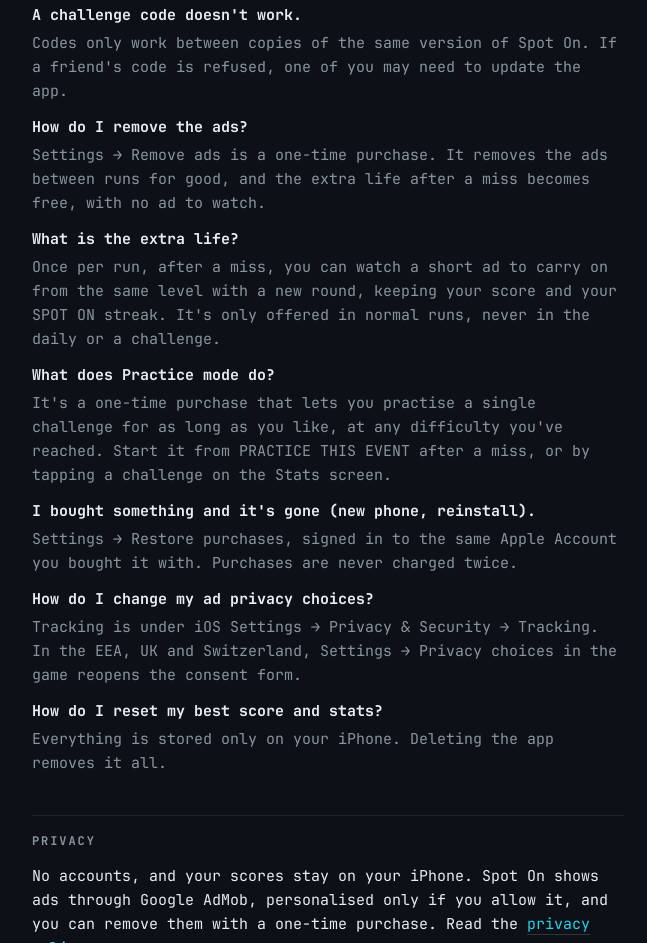
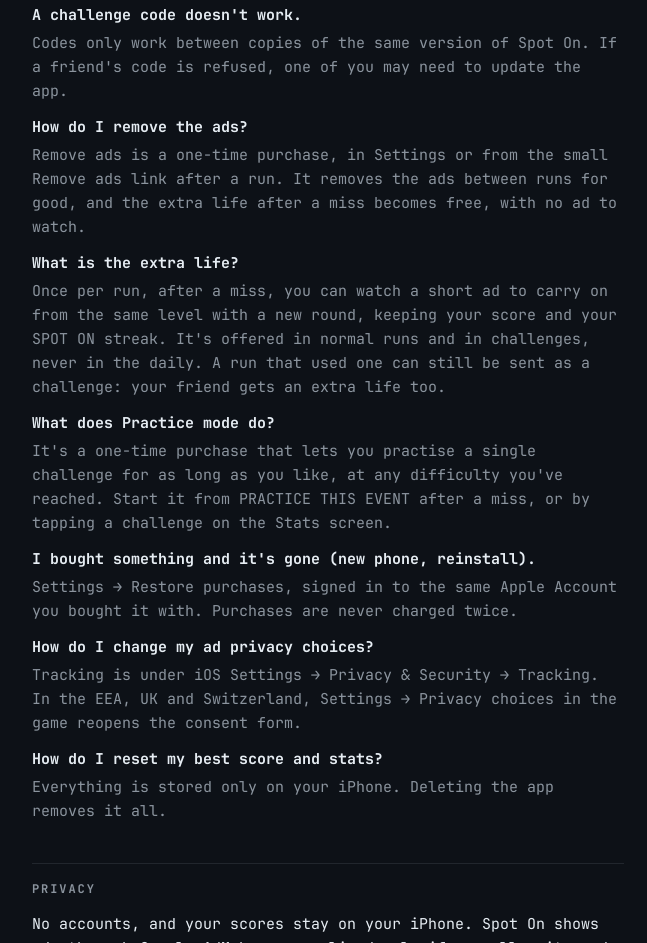
Before and after one commit to constable-co/spoton, a plain HTML site: page index.html in a window 1280 px wide. Shown: the part 1074-2017 px from the top of the page, without its empty margins (312-959 px from the left). Drawn offline with Linux system fonts and the light colour scheme.

Commit message:
Support FAQ and privacy: Remove ads link after a run; extra life in challenges
Co-Authored-By: Claude Opus 5.5 <noreply@anthropic.com>

```diff
--- a/index.html
+++ b/index.html
@@ -51,10 +51,10 @@
     <dd>Codes only work between copies of the same version of Spot On. If a friend's code is refused, one of you may need to update the app.</dd>
 
     <dt>How do I remove the ads?</dt>
-    <dd>Settings → Remove ads is a one-time purchase. It removes the ads between runs for good, and the extra life after a miss becomes free, with no ad to watch.</dd>
+    <dd>Remove ads is a one-time purchase, in Settings or from the small Remove ads link after a run. It removes the ads between runs for good, and the extra life after a miss becomes free, with no ad to watch.</dd>
 
     <dt>What is the extra life?</dt>
-    <dd>Once per run, after a miss, you can watch a short ad to carry on from the same level with a new round, keeping your score and your SPOT ON streak. It's only offered in normal runs, never in the daily or a challenge.</dd>
+    <dd>Once per run, after a miss, you can watch a short ad to carry on from the same level with a new round, keeping your score and your SPOT ON streak. It's offered in normal runs and in challenges, never in the daily. A run that used one can still be sent as a challenge: your friend gets an extra life too.</dd>
 
     <dt>What does Practice mode do?</dt>
     <dd>It's a one-time purchase that lets you practise a single challenge for as long as you like, at any difficulty you've reached. Start it from PRACTICE THIS EVENT after a miss, or by tapping a challenge on the Stats screen.</dd>
```
Also changed, not shown: privacy.html (+1 -1 lines).
